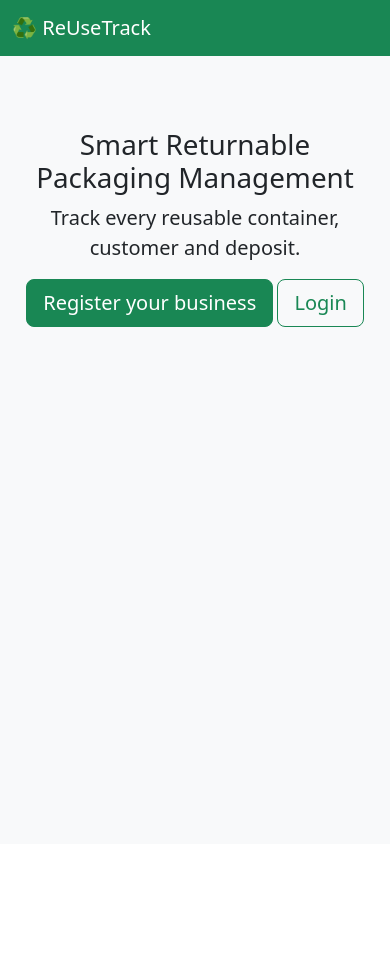
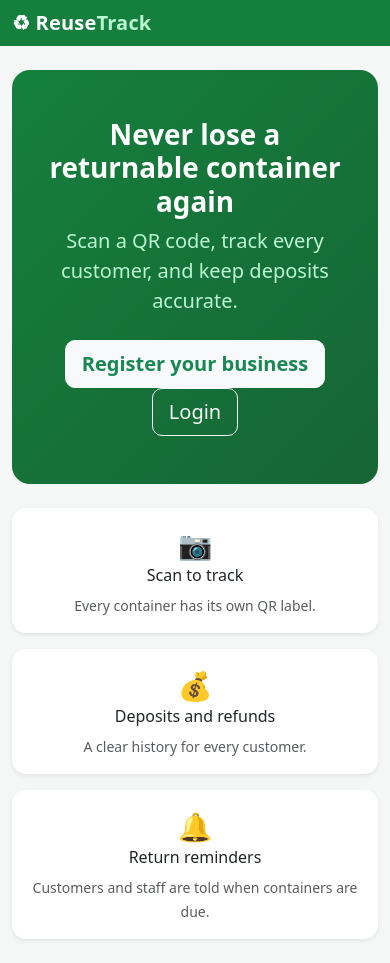
Before and after one commit to Kbhanu587/ReUseTrack, a Django app: page / in a window 390 px wide. Before the commit the page ends 327 px from the top, so only its background shows below. Run offline with Django 5.2, Linux system fonts and the light colour scheme.

Commit message:
Lesson 14: design pass and mobile bottom navigation

```diff
--- /dev/null
+++ b/accounts/static/accounts/app.css
@@ -0,0 +1,109 @@
+:root {
+    --brand: #15803d;
+    --brand-dark: #166534;
+    --brand-light: #bbf7d0;
+    --page-bg: #f4f7f5;
+    --muted: #6b7280;
+}
+
+body {
+    font-family: system-ui, -apple-system, "Segoe UI", Roboto, sans-serif;
+    background: var(--page-bg);
+}
+
+/* Top bar and logo */
+.brand-nav { background: var(--brand); }
+.logo {
+    color: #fff;
+    font-weight: 700;
+    font-size: 1.25rem;
+    text-decoration: none;
+    letter-spacing: 0.2px;
+}
+.logo:hover { color: #fff; }
+.logo span { color: var(--brand-light); }
+
+/* Cards, buttons, tables */
+.card { border: 0; border-radius: 14px; }
+.btn { border-radius: 10px; }
+
+.btn-success {
+    --bs-btn-bg: var(--brand);
+    --bs-btn-border-color: var(--brand);
+    --bs-btn-hover-bg: var(--brand-dark);
+    --bs-btn-hover-border-color: var(--brand-dark);
+    --bs-btn-active-bg: var(--brand-dark);
+    --bs-btn-active-border-color: var(--brand-dark);
+    --bs-btn-disabled-bg: var(--brand);
+    --bs-btn-disabled-border-color: var(--brand);
+}
+.btn-outline-success {
+    --bs-btn-color: var(--brand);
+    --bs-btn-border-color: var(--brand);
+    --bs-btn-hover-bg: var(--brand);
+    --bs-btn-hover-border-color: var(--brand);
+    --bs-btn-active-bg: var(--brand);
+    --bs-btn-active-border-color: var(--brand);
+}
+
+.table thead th {
+    font-size: 0.75rem;
+    text-transform: uppercase;
+    letter-spacing: 0.05em;
+    color: var(--muted);
+    white-space: nowrap;
+}
+.card-body > h2 { font-weight: 700; margin-bottom: 0.1rem; }
+.card-body > small { color: var(--muted); }
+
+/* Home page hero */
+.hero {
+    background: linear-gradient(135deg, var(--brand), var(--brand-dark));
+    color: #fff;
+    border-radius: 18px;
+    padding: 3rem 1.5rem;
+}
+.hero .lead { color: var(--brand-light); }
+
+/* Bottom navigation (phones only) */
+.bottom-nav {
+    position: fixed;
+    left: 0;
+    right: 0;
+    bottom: 0;
+    z-index: 1030;
+    display: flex;
+    justify-content: space-around;
+    align-items: flex-end;
+    background: #fff;
+    border-top: 1px solid #e5e7eb;
+    padding: 6px 4px calc(6px + env(safe-area-inset-bottom));
+}
+.bottom-nav a {
+    flex: 1;
+    text-align: center;
+    color: var(--muted);
+    text-decoration: none;
+    font-size: 0.7rem;
+    line-height: 1.2;
+}
+.bottom-nav a span { display: block; font-size: 1.35rem; }
+.bottom-nav a.active { color: var(--brand); font-weight: 600; }
+.bottom-nav a.scan span {
+    width: 52px;
+    height: 52px;
+    line-height: 52px;
+    margin: -22px auto 2px;
+    border-radius: 50%;
+    background: var(--brand);
+    color: #fff;
+    box-shadow: 0 4px 10px rgba(0, 0, 0, 0.2);
+}
+.bottom-nav a.scan { color: var(--brand); font-weight: 600; }
+
+@media (max-width: 767.98px) {
+    body.has-bottom-nav { padding-bottom: calc(80px + env(safe-area-inset-bottom)); }
+}
+@media (min-width: 768px) {
+    .bottom-nav { display: none; }
+}
--- a/accounts/templates/accounts/base.html
+++ b/accounts/templates/accounts/base.html
@@ -1,15 +1,18 @@
+{% load static %}
 <!DOCTYPE html>
 <html lang="en">
 <head>
     <meta charset="UTF-8">
-    <meta name="viewport" content="width=device-width, initial-scale=1">
+    <meta name="viewport" content="width=device-width, initial-scale=1, viewport-fit=cover">
+    <meta name="theme-color" content="#15803d">
     <title>{% block title %}ReUseTrack{% endblock %}</title>
     <link href="https://cdn.jsdelivr.net/npm/bootstrap@5.3.3/dist/css/bootstrap.min.css" rel="stylesheet">
+    <link href="{% static 'accounts/app.css' %}" rel="stylesheet">
 </head>
-<body class="bg-light">
-    <nav class="navbar navbar-dark bg-success">
+<body class="{% if user.is_authenticated and user.business_id %}has-bottom-nav{% endif %}">
+    <nav class="navbar navbar-dark brand-nav">
         <div class="container">
-            <a class="navbar-brand" href="{% url 'home' %}">♻ ReUseTrack</a>
+            <a class="logo" href="{% url 'home' %}">♻ Reuse<span>Track</span></a>
             {% if user.is_authenticated %}
                 <div class="d-flex align-items-center gap-3">
                     {% if user.business_id %}
@@ -26,6 +29,7 @@
             {% endif %}
         </div>
     </nav>
+
     <div class="container py-4">
         {% for message in messages %}
             <div class="alert alert-{% if message.tags == 'error' %}danger{% else %}{{ message.tags }}{% endif %}">
@@ -35,20 +39,33 @@
         {% block content %}{% endblock %}
     </div>
 
+    {% if user.is_authenticated and user.business_id %}
+    <nav class="bottom-nav">
+        {% if user.role == 'CUSTOMER' %}
+            <a href="{% url 'portal_home' %}" class="{% if request.path == '/portal/' %}active{% endif %}"><span>📦</span>Containers</a>
+            <a href="{% url 'portal_deposits' %}" class="{% if '/portal/deposits/' in request.path %}active{% endif %}"><span>💰</span>Deposits</a>
+            <a href="{% url 'notification_list' %}" class="{% if '/notifications/' in request.path %}active{% endif %}"><span>🔔</span>Alerts</a>
+        {% else %}
+            <a href="{% url 'dashboard' %}" class="{% if request.path == '/dashboard/' %}active{% endif %}"><span>🏠</span>Home</a>
+            <a href="{% url 'customer_list' %}" class="{% if '/customers/' in request.path %}active{% endif %}"><span>👥</span>Customers</a>
+            <a href="{% url 'container_scan' %}" class="scan"><span>📷</span>Scan</a>
+            <a href="{% url 'container_list' %}" class="{% if '/containers/' in request.path and '/scan/' not in request.path %}active{% endif %}"><span>🛢️</span>Containers</a>
+            <a href="{% url 'assignment_list' %}" class="{% if '/assignments/' in request.path %}active{% endif %}"><span>🔁</span>Assign</a>
+        {% endif %}
+    </nav>
+    {% endif %}
+
     {% if user.is_authenticated %}
     <script>
     (function () {
-        var REFRESH_MS = 10000;
-        var IDLE_MS = 60000;
+        var REFRESH_MS = 5000;
+        var IDLE_MS = 20000;
         var skipPaths = ['/add/', '/report/', '/portal-login/', '/admin/'];
         var lastTouch = 0;
 
         function touch() { lastTouch = Date.now(); }
         document.addEventListener('input', touch, true);
         document.addEventListener('change', touch, true);
-        document.addEventListener('focusin', function (e) {
-            if (e.target.matches('input, select, textarea')) touch();
-        }, true);
 
         function blocked() {
             if (document.hidden) return true;
--- a/accounts/templates/accounts/home.html
+++ b/accounts/templates/accounts/home.html
@@ -1,9 +1,24 @@
 {% extends 'accounts/base.html' %}
 {% block content %}
-<div class="text-center py-5">
-    <h1>Smart Returnable Packaging Management</h1>
-    <p class="lead">Track every reusable container, customer and deposit.</p>
-    <a href="{% url 'register' %}" class="btn btn-success btn-lg">Register your business</a>
-    <a href="{% url 'login' %}" class="btn btn-outline-success btn-lg">Login</a>
+<div class="hero text-center">
+    <h1 class="fw-bold">Never lose a returnable container again</h1>
+    <p class="lead mb-4">Scan a QR code, track every customer, and keep deposits accurate.</p>
+    <a href="{% url 'register' %}" class="btn btn-light btn-lg text-success fw-semibold">Register your business</a>
+    <a href="{% url 'login' %}" class="btn btn-outline-light btn-lg">Login</a>
+</div>
+
+<div class="row g-3 mt-2 text-center">
+    <div class="col-md-4"><div class="card shadow-sm"><div class="card-body">
+        <div class="fs-1">📷</div><h6>Scan to track</h6>
+        <small class="text-muted">Every container has its own QR label.</small>
+    </div></div></div>
+    <div class="col-md-4"><div class="card shadow-sm"><div class="card-body">
+        <div class="fs-1">💰</div><h6>Deposits and refunds</h6>
+        <small class="text-muted">A clear history for every customer.</small>
+    </div></div></div>
+    <div class="col-md-4"><div class="card shadow-sm"><div class="card-body">
+        <div class="fs-1">🔔</div><h6>Return reminders</h6>
+        <small class="text-muted">Customers and staff are told when containers are due.</small>
+    </div></div></div>
 </div>
 {% endblock %}
```
